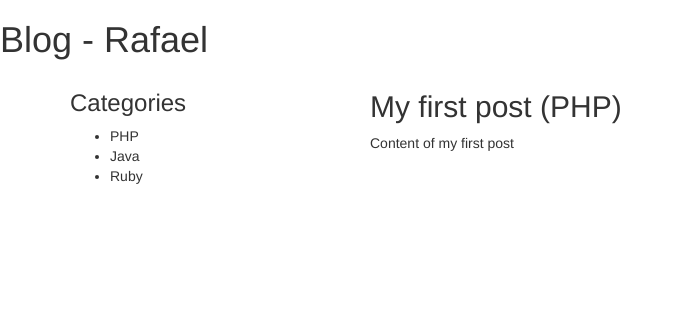
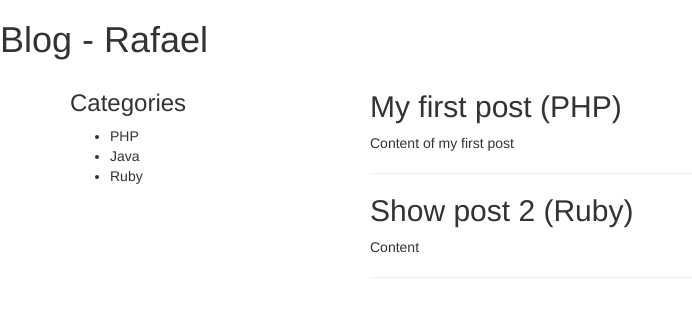
Before and after one commit to rsantos/django_project, a Django app: page /blog in a window 1280 px wide. Shown: the top 317 px of the page, without its empty margins (0-692 px from the left). Run offline with Django 3.2, Linux system fonts and the light colour scheme; data comes from the database, SQL or seed files in the repository; both versions use the stored data as it was after the commit; some libraries are stand-ins or nearby versions.

Commit message:
listando apenas posts publicados

```diff
--- a/blog/views.py
+++ b/blog/views.py
@@ -12,23 +12,24 @@ def home(request):
 
     all_categories = Category.objects.all()
 
-    category_python = Category.objects.get(name='PHP')
+    category_post = Category.objects.get(name='Ruby')
+    posts = Post.objects.filter(status='Published')
 
     '''
     post = Post()
-    post.name = 'My first post'
-    post.content = 'Content of my first post'
+    post.name = 'Show post 2'
+    post.content = 'Content'
     post.status = 'Published'
-    post.category = category_python
+    post.category = category_post
     post.save()
     '''
 
-    post = Post.objects.get(pk=1)
+    #post = Post.objects.get(pk=1)
 
     context = {
         'name': name,
         'categories': all_categories,
-        'post': post,
+        'posts': posts,
     }
 
     return render(request, 'blog/home.html', context)
--- a/templates/blog/home.html
+++ b/templates/blog/home.html
@@ -4,9 +4,12 @@
 
 {% block content %}
 <section>
+    {% for post in posts %}
     <article>
         <h2>{{ post.name }} ({{ post.category.name }}) </h2>
         <p>{{ post.content }}</p>
     </article>
+    <hr/>
+    {% endfor %}
 </section>
 {% endblock %}
```
Also changed, not shown: db.sqlite3, 1 other file.
